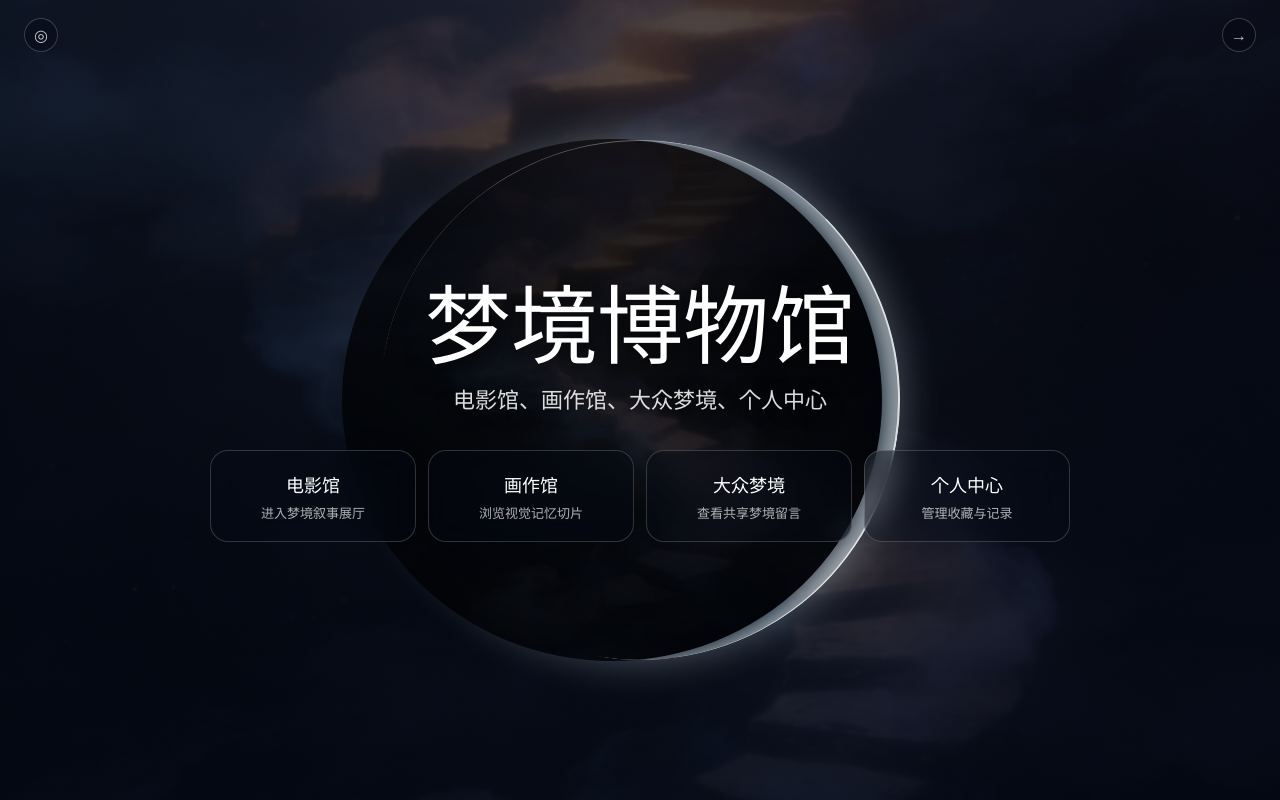
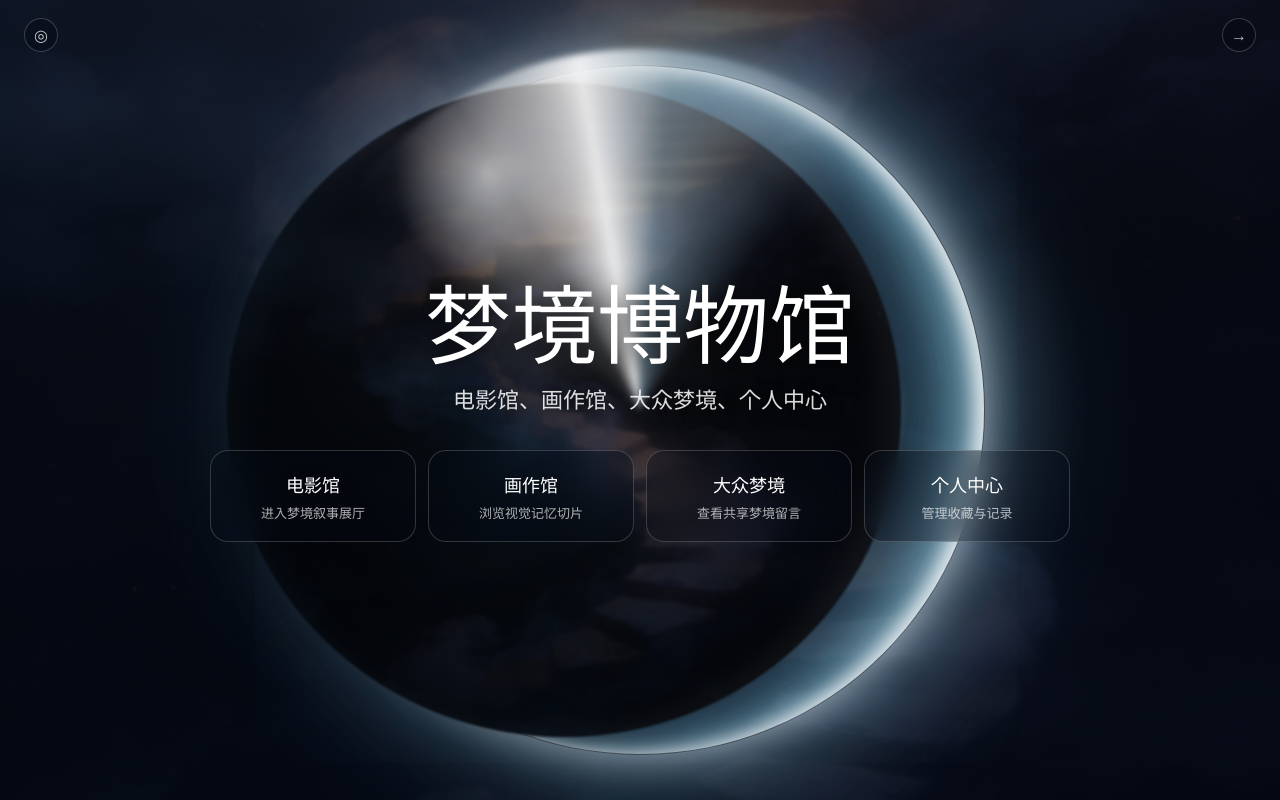
Before and after one commit to ooopp582/dream-museum-1, a Vue app: page / in a window 1280 px wide. Built offline with nearby package versions, Linux system fonts and the light colour scheme.

Commit message:
feat: 梦境博物馆开屏UI与滚动动效实现3

```diff
--- a/src/views/Home.vue
+++ b/src/views/Home.vue
@@ -105,41 +105,73 @@ const modules = [
   z-index: -1;
 }
 
+.moon-stage::before {
+  content: '';
+  width: min(70vw, 820px);
+  aspect-ratio: 1;
+  grid-area: 1 / 1;
+  border-radius: 50%;
+  background:
+    radial-gradient(circle at 54% 46%, rgba(255, 255, 255, 0.24), rgba(186, 230, 253, 0.16) 26%, rgba(125, 211, 252, 0.08) 50%, transparent 72%);
+  filter: blur(28px);
+  opacity: 0.9;
+}
+
 .crescent {
   position: relative;
-  width: min(44vw, 520px);
+  grid-area: 1 / 1;
+  width: min(58vw, 690px);
   aspect-ratio: 1;
   border-radius: 50%;
   background:
-    radial-gradient(circle at 72% 45%, rgba(255, 255, 255, 0.9), rgba(180, 218, 231, 0.36) 2%, transparent 4%),
-    radial-gradient(circle at 64% 48%, rgba(255, 255, 255, 0.42), rgba(173, 216, 230, 0.18) 8%, transparent 12%),
-    rgba(255, 255, 255, 0.04);
+    radial-gradient(circle at 34% 26%, rgba(255, 255, 255, 0.74), rgba(186, 230, 253, 0.18) 11%, transparent 22%),
+    radial-gradient(circle at 66% 18%, rgba(255, 255, 255, 0.72), rgba(221, 245, 255, 0.18) 5%, transparent 13%),
+    radial-gradient(circle at 78% 50%, rgba(255, 255, 255, 0.92), rgba(186, 230, 253, 0.4) 5%, transparent 12%),
+    radial-gradient(circle at 48% 50%, rgba(147, 197, 253, 0.18), rgba(14, 165, 233, 0.08) 36%, rgba(255, 255, 255, 0.04) 61%, transparent 74%),
+    linear-gradient(135deg, rgba(255, 255, 255, 0.08), rgba(125, 211, 252, 0.02) 38%, rgba(255, 255, 255, 0.1));
   box-shadow:
-    inset -16px 0 18px rgba(255, 255, 255, 0.52),
-    inset -28px 0 34px rgba(125, 211, 252, 0.22),
-    0 0 42px rgba(226, 246, 255, 0.34);
-  opacity: 0.92;
+    inset 24px 24px 42px rgba(255, 255, 255, 0.12),
+    inset -10px 0 18px rgba(255, 255, 255, 0.82),
+    inset -32px 0 46px rgba(191, 240, 255, 0.5),
+    inset -92px -18px 96px rgba(14, 165, 233, 0.16),
+    inset 0 0 86px rgba(255, 255, 255, 0.09),
+    0 0 42px rgba(240, 249, 255, 0.56),
+    0 0 110px rgba(186, 230, 253, 0.4),
+    0 0 190px rgba(125, 211, 252, 0.22);
+  filter: blur(0.16px) saturate(1.08);
+  opacity: 0.98;
+  border: 1px solid rgba(255, 255, 255, 0.2);
 }
 
 .crescent::before {
   content: '';
   position: absolute;
-  inset: -1px 18px -1px -38px;
+  inset: 2.5% 12% 2.5% -10%;
   border-radius: 50%;
   background:
-    radial-gradient(circle at 52% 44%, rgba(3, 7, 18, 0.42), rgba(3, 7, 18, 0.8) 62%),
+    radial-gradient(circle at 60% 38%, rgba(255, 255, 255, 0.1), transparent 17%),
+    radial-gradient(circle at 42% 58%, rgba(56, 189, 248, 0.1), transparent 24%),
+    radial-gradient(circle at 56% 45%, rgba(12, 18, 30, 0.16), rgba(4, 8, 18, 0.72) 62%, rgba(4, 8, 18, 0.9) 100%),
     url('/src/assets/background.jpg') center / cover no-repeat;
-  filter: brightness(0.42) saturate(0.85);
+  filter: brightness(0.48) saturate(1.02) blur(1px);
+  box-shadow:
+    20px 0 36px rgba(3, 7, 18, 0.2),
+    inset -18px 0 28px rgba(255, 255, 255, 0.12),
+    inset 18px 12px 32px rgba(125, 211, 252, 0.07);
 }
 
 .crescent::after {
   content: '';
   position: absolute;
-  inset: 0;
+  inset: -2.5%;
   border-radius: 50%;
-  border-right: 2px solid rgba(255, 255, 255, 0.86);
-  border-top: 1px solid rgba(255, 255, 255, 0.36);
-  transform: rotate(9deg);
+  background:
+    radial-gradient(ellipse at 28% 18%, rgba(255, 255, 255, 0.62), transparent 13%),
+    radial-gradient(ellipse at 37% 30%, rgba(255, 255, 255, 0.28), transparent 18%),
+    conic-gradient(from 305deg at 50% 50%, transparent 0deg, rgba(255, 255, 255, 0.1) 22deg, rgba(255, 255, 255, 0.9) 43deg, rgba(186, 230, 253, 0.42) 58deg, transparent 90deg, transparent 360deg);
+  filter: blur(3.4px);
+  mix-blend-mode: screen;
+  transform: rotate(2deg);
 }
 
 .home-content {
@@ -207,7 +239,7 @@ h1 {
   }
 
   .crescent {
-    width: min(76vw, 420px);
+    width: min(88vw, 520px);
     transform: translateY(-18px);
   }
 
```
